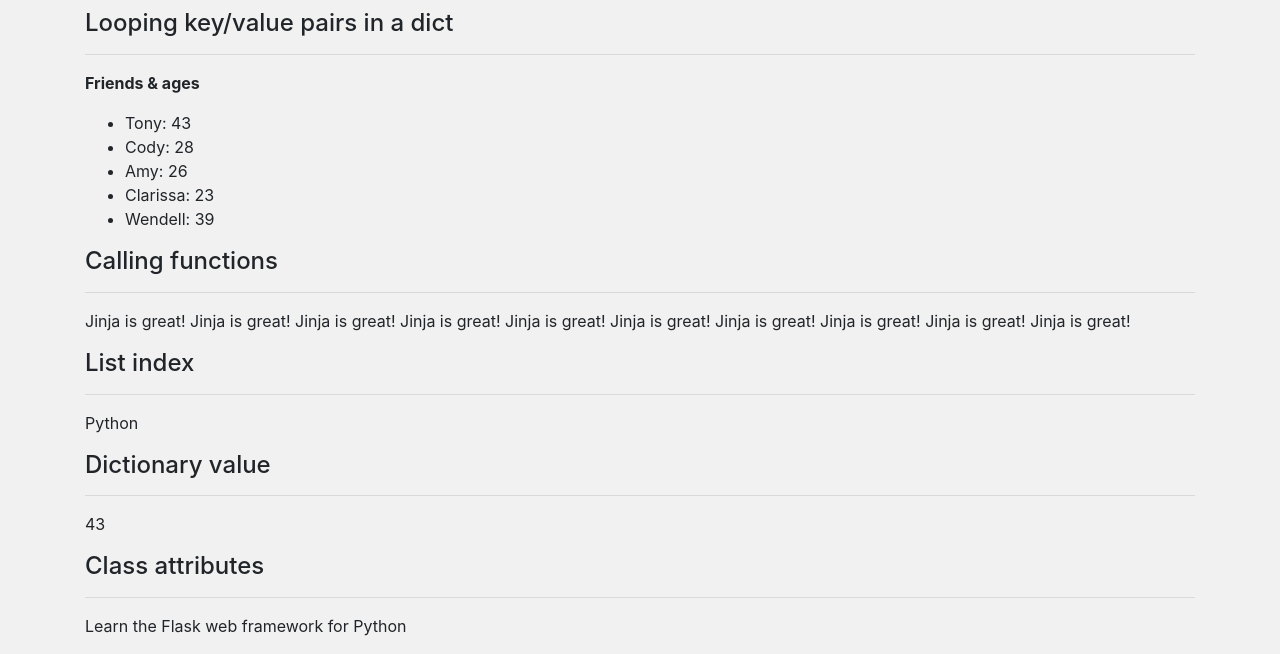
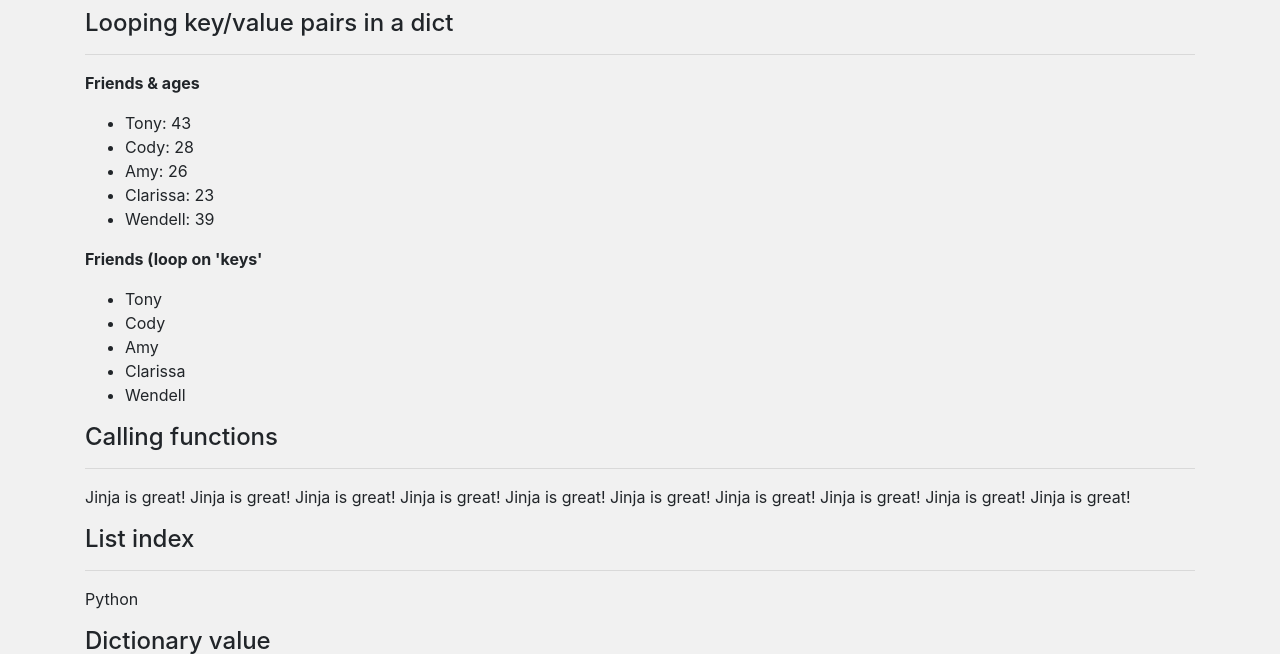
Before and after one commit to Readri205/Flask_App, a Flask app: page /jinja in a window 1280 px wide. Shown: the part 871-1525 px from the top of the page. Run offline with Flask 2, Linux system fonts and the light colour scheme; some libraries are stand-ins or nearby versions.

Commit message:
Update jinja

```diff
--- a/app/templates/public/jinja.html
+++ b/app/templates/public/jinja.html
@@ -49,6 +49,13 @@
             <ul>
                 {% for name, age in friends.items() %}
                 <li>{{ name }}: {{ age }}</li>
+                {% endfor %}
+            </ul>
+
+            <strong class="d-block mb-3">Friends (loop on 'keys'</strong>
+            <ul>
+                {% for name in friends.keys() %}
+                <li>{{ name }}</li>
                 {% endfor %}
             </ul>
 
```
